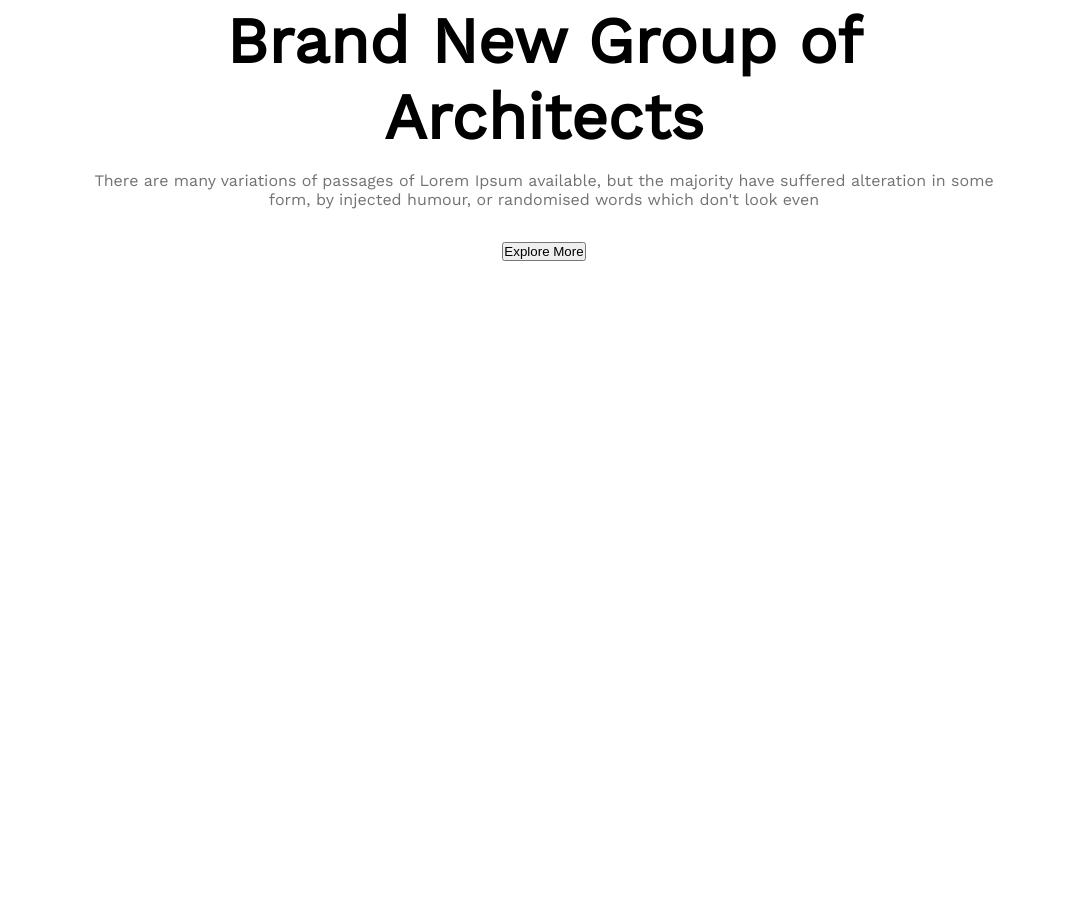
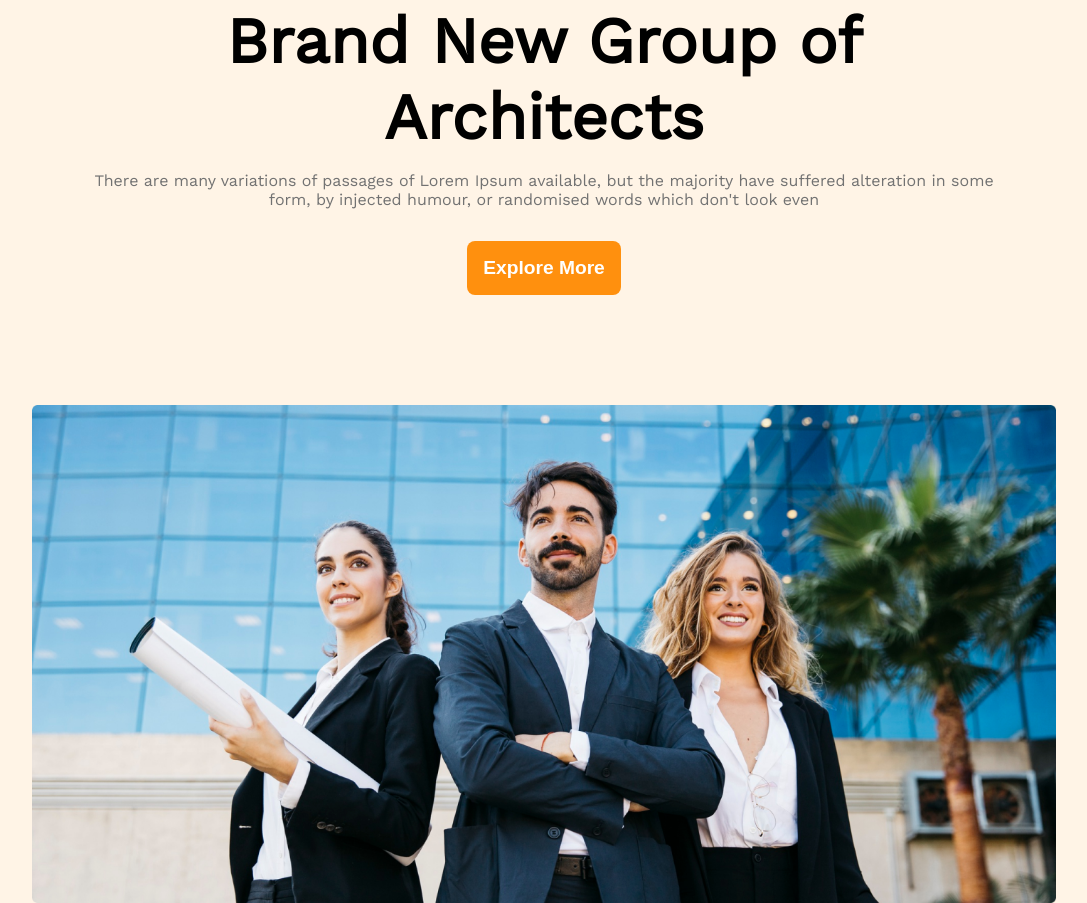
Before and after one commit to monirulislam9549/g-3-architects, a plain HTML site: page index.html in a window 1280 px wide. Shown: the part 237-1140 px from the top of the page, without its empty margins (96-1183 px from the left). Before the commit the page ends 800 px from the top, so only its background shows below. Drawn offline with nearby package versions, Linux system fonts and the light colour scheme.

Commit message:
banner added

```diff
--- a/index.html
+++ b/index.html
@@ -16,6 +16,7 @@
 </head>
 
 <body>
+    <main>
         <nav class="container">
             <h1 class="title">G3 Architects</h1>
             <ul>
@@ -31,9 +32,15 @@
                 <p class="brand-description">There are many variations of passages of Lorem Ipsum available, but the
                     majority have suffered alteration
                     in some form, by injected humour, or randomised words which don't look even</p>
-            <button>Explore More</button>
+                <button class="btn">Explore More</button>
+
             </div>
+
         </section>
+        <div class="banner">
+            <img src="images/banner.png" alt="">
+        </div>
+    </main>
 </body>
 
 </html>
--- a/styles/style.css
+++ b/styles/style.css
@@ -8,10 +8,14 @@ body {
     font-family: 'Work Sans', sans-serif;
 }
 
+main {
+    background: rgba(255, 144, 14, 0.1);
+}
+
 .container {
     margin: 0 auto;
     width: 100%;
-    height: 80px;
+    /* height: 80px; */
     max-width: 1250px;
 }
 
@@ -64,3 +68,22 @@ ul li {
     font-size: 1rem;
     margin-bottom: 2rem;
 }
+
+.btn {
+    padding: 1rem;
+    background: #FF900E;
+    border-radius: 8px;
+    border: none;
+    color: white;
+    font-weight: 600;
+    font-size: 1.2rem;
+}
+
+.banner img {
+    display: block;
+    margin-left: auto;
+    margin-right: auto;
+    margin-top: -50px;
+    width: 80%;
+    height: 80%;
+}
```
Lines whose indentation alone changed are shown as unchanged.
